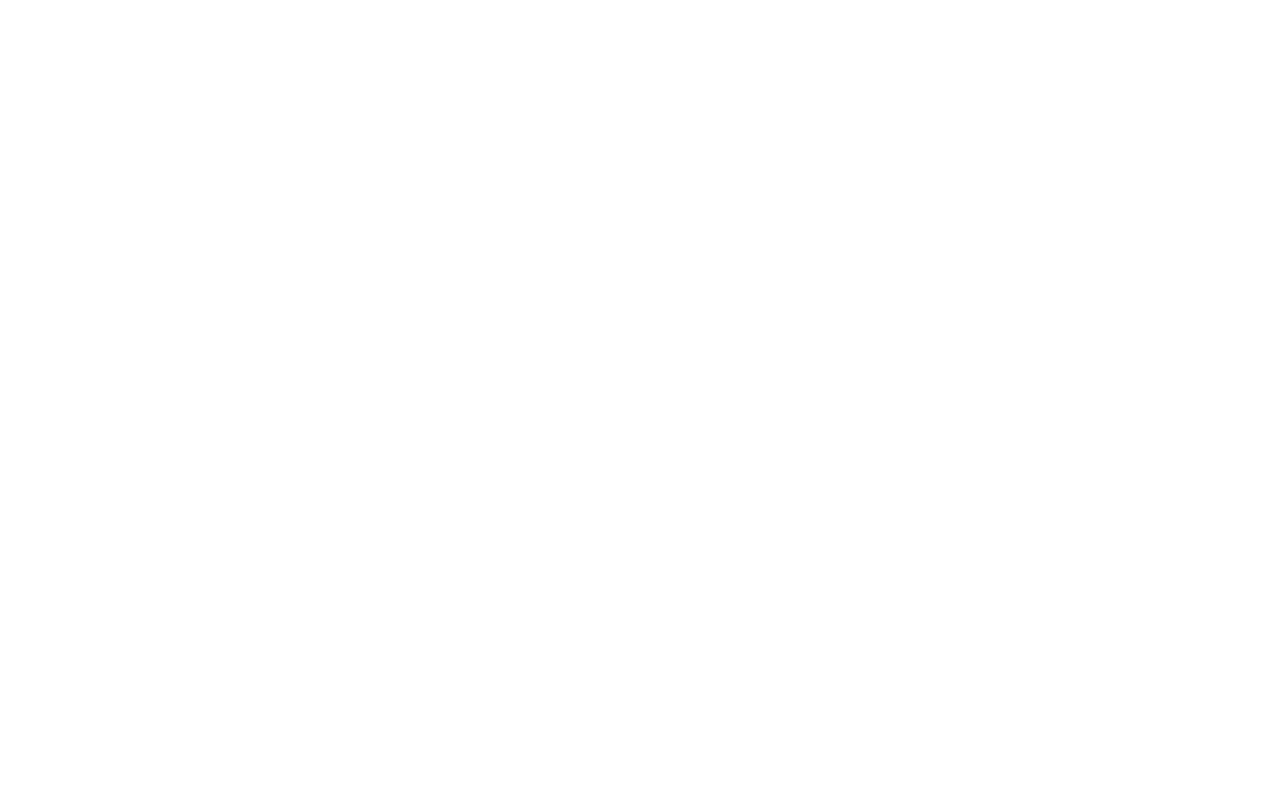
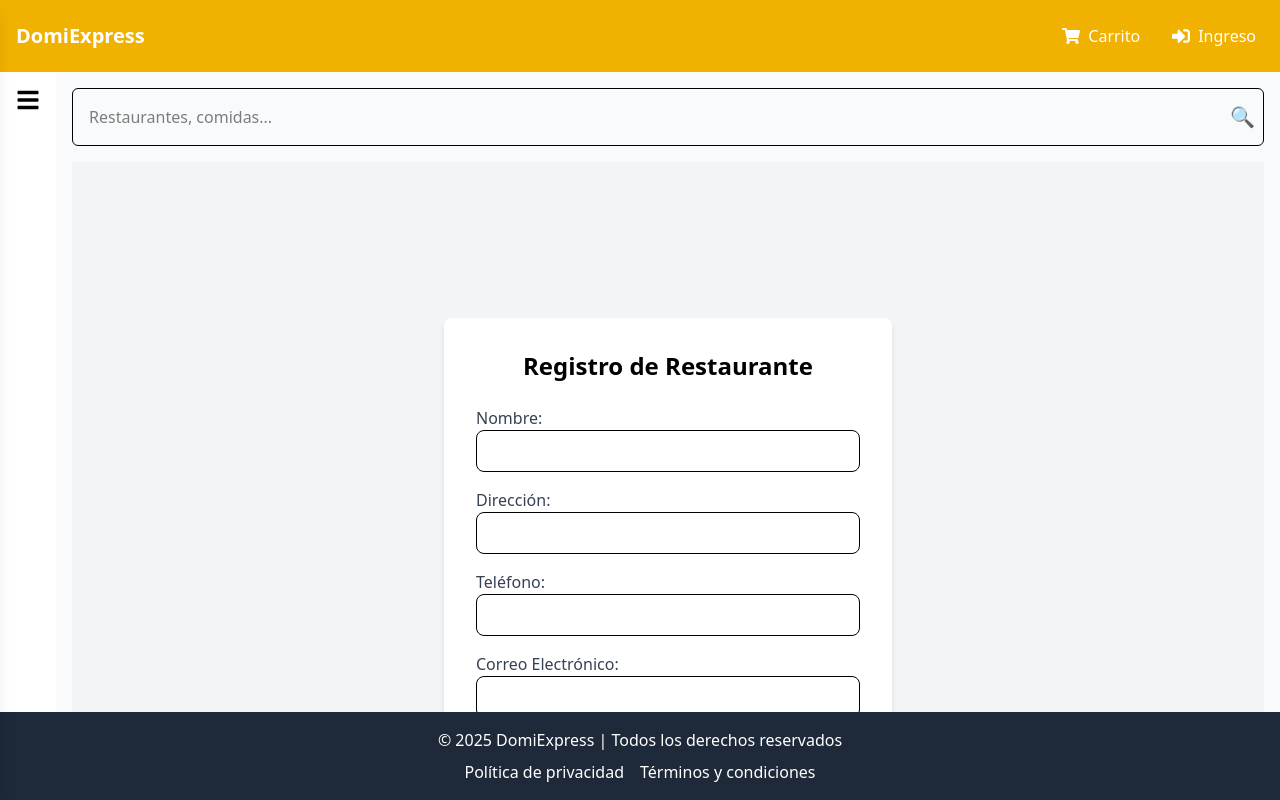
Before and after one commit to Nevet21/ProyectoDeliveryReact, a React (Vite) app: page /registrar-restaurante in a window 1280 px wide. Before the commit this address had no page. Built offline with nearby package versions, Linux system fonts and the light colour scheme.

Commit message:
metodo post para la creacion de un restaurante

```diff
--- a/src/App.tsx
+++ b/src/App.tsx
@@ -5,6 +5,7 @@ import { Toaster } from 'react-hot-toast';
 import Loader from './common/Loader';
 import routes from './routes';
 import MainLayout from './layaouts/MainLayaout'; // Asegúrate de importar MainLayout
+import Register from './pages/Restaurantes/Register'
 
 // Importación perezosa de la página de inicio (Home)
 const Home = lazy(() => import('./pages/Home/Home'));
@@ -22,7 +23,6 @@ function App() {
     <>
       <Toaster position="top-right" reverseOrder={false} />
    <Routes>
-        {/* Ruta principal (Home) */}
   <Route
     path="/"
     element={
@@ -34,7 +34,6 @@ function App() {
     }
   />
 
-        {/* Aquí puedes mapear otras rutas y envolverlas en MainLayout */}
   {routes.map(({ path, component: Component }, index) => (
     <Route
       key={index}
@@ -48,7 +47,19 @@ function App() {
       }
     />
   ))}
+
+  <Route
+    path="/registrar-restaurante"
+    element={
+      <Suspense fallback={<Loader />}>
+        <MainLayout>
+          <Register />
+        </MainLayout>
+      </Suspense>
+    }
+  />
 </Routes>
+
     </>
   );
 }
--- a/src/components/SideBar.tsx
+++ b/src/components/SideBar.tsx
@@ -1,14 +1,28 @@
 import React, { useState } from "react";
-import { FaBars, FaRegHandshake, FaHamburger, FaShoppingCart, FaPlus } from "react-icons/fa";
-import { Link } from "react-router-dom";
+import {
+  FaBars,
+  FaRegHandshake,
+  FaHamburger,
+  FaShoppingCart,
+  FaPlus
+} from "react-icons/fa";
+import { Link, useNavigate } from "react-router-dom";
 
 const Sidebar: React.FC = () => {
   const [isOpen, setIsOpen] = useState(false);
+  const navigate = useNavigate();
 
   const toggleSidebar = () => setIsOpen(!isOpen);
 
+  const handleNavigation = (path: string) => {
+    navigate(path);
+    setIsOpen(false);
+  };
+
   return (
-    <div>
+   <div className="relative z-50">
+  {/* Contenedor para posicionar correctamente */}
+  <div>
       {/* Botón para abrir/cerrar el sidebar */}
      <button
         className="text-2xl p-4 focus:outline-none cursor-pointer"
@@ -16,6 +30,8 @@ const Sidebar: React.FC = () => {
       >
         <FaBars />
       </button>
+  </div>
+
 
       {/* Sidebar */}
       <div
@@ -25,7 +41,7 @@ const Sidebar: React.FC = () => {
       >
         <div className="p-6 flex items-center justify-between">
           <div className="text-3xl font-bold">Logo</div>
-           <button
+          <button
             onClick={toggleSidebar}
             className="absolute top-2 right-4 text-xl font-bold cursor-pointer"
           >
@@ -34,23 +50,23 @@ const Sidebar: React.FC = () => {
         </div>
 
         <div className="p-6 space-y-6">
-          {/* Botones de Ingreso y Registro */}
           <div className="space-y-4">
             <Link
               to="/login"
               className="block py-2 px-4 rounded-md bg-red-500 hover:bg-red-600 text-center font-bold cursor-pointer"
+              onClick={() => setIsOpen(false)}
             >
               Ingreso
             </Link>
             <Link
               to="/register"
               className="block py-2 px-4 rounded-md bg-orange-500 hover:bg-orange-600 text-center font-bold cursor-pointer"
+              onClick={() => setIsOpen(false)}
             >
               Registro
             </Link>
           </div>
 
-          {/* Secciones con iconos */}
           <div className="space-y-4">
             <div className="flex items-center space-x-3 hover:bg-blue-500 hover:rounded-md p-2 transition cursor-pointer">
               <FaHamburger className="text-xl" />
@@ -64,18 +80,28 @@ const Sidebar: React.FC = () => {
               <FaPlus className="text-xl" />
               <span>Express</span>
             </div>
-            <div className="flex items-center space-x-3 hover:bg-blue-500 hover:rounded-md p-2 transition cursor-pointer">
+            <div
+              className="flex items-center space-x-3 hover:bg-blue-500 hover:rounded-md p-2 transition cursor-pointer"
+              onClick={() => handleNavigation("/registrar-restaurante")}
+            >
               <FaPlus className="text-xl" />
               <span>Registrar Restaurante</span>
             </div>
           </div>
 
-          {/* Promociones */}
           <div className="mt-6 bg-purple-500 rounded-md text-center py-3 text-white">
             <span className="font-semibold">¡Descubre nuestras promociones!</span>
           </div>
         </div>
       </div>
+
+      {/* Fondo oscuro solo cuando el menú está abierto */}
+      {isOpen && (
+        <div
+          className="fixed inset-0 bg-black opacity-30 z-30"
+          onClick={toggleSidebar}
+        />
+      )}
     </div>
   );
 };
--- /dev/null
+++ b/src/models/Restaurante.ts
@@ -0,0 +1,7 @@
+export interface Restaurante {
+  id?: number;
+  name?: string;
+  address?: string;
+  phone?: string;
+  email?: string;
+}
--- a/src/pages/Restaurantes/Register.tsx
+++ b/src/pages/Restaurantes/Register.tsx
@@ -1,55 +1,141 @@
-import React from "react";
+import React, { useState } from 'react';
+import type { Restaurante } from "../../models/Restaurante";
 
-const Register = () => {
+const Register: React.FC = () => {
+  const [restaurant, setRestaurant] = useState<Restaurante>({
+    name: '',
+    address: '',
+    phone: '',
+    email: '',
+  });
+  const [errors, setErrors] = useState<{ [key: string]: string }>({});
+  const [successMessage, setSuccessMessage] = useState<string>('');
+
+  const handleChange = (e: React.ChangeEvent<HTMLInputElement | HTMLTextAreaElement>) => {
+    setRestaurant({
+      ...restaurant,
+      [e.target.name]: e.target.value,
+    });
+  };
+
+  const validate = (): boolean => {
+    const newErrors: { [key: string]: string } = {};
+    if (!restaurant.name?.trim()) {
+      newErrors.name = 'El nombre es obligatorio';
+    }
+    if (!restaurant.address?.trim()) {
+      newErrors.address = 'La dirección es obligatoria';
+    }
+    if (!restaurant.phone?.trim()) {
+      newErrors.phone = 'El teléfono es obligatorio';
+    } else if (restaurant.phone.trim().length < 7) {
+      newErrors.phone = 'El teléfono debe tener al menos 7 caracteres';
+    }
+    if (!restaurant.email?.trim()) {
+      newErrors.email = 'El correo electrónico es obligatorio';
+    } else {
+      const emailRegex = /^[^\s@]+@[^\s@]+\.[^\s@]+$/;
+      if (!emailRegex.test(restaurant.email)) {
+        newErrors.email = 'El correo electrónico no es válido';
+      }
+    }
+    setErrors(newErrors);
+    return Object.keys(newErrors).length === 0;
+  };
+
+  const handleSubmit = async (e: React.FormEvent) => {
+    e.preventDefault();
+    setSuccessMessage('');
+    if (!validate()) return;
+
+    try {
+      console.log("Datos enviados:", restaurant);
+
+      const response = await fetch('http://127.0.0.1:5000/restaurants', {
+        method: 'POST',
+        headers: { 'Content-Type': 'application/json' },
+        body: JSON.stringify({ ...restaurant, created_at: new Date().toISOString() }),
+      });
+      if (response.ok) {
+        setSuccessMessage('¡Restaurante registrado con éxito!');
+        setRestaurant({ name: '', address: '', phone: '', email: '' });
+        setErrors({});
+      } else {
+        const errorData = await response.json();
+        alert('Error al registrar: ' + errorData.message);
+      }
+    } catch (error) {
+      console.error('Error en la solicitud:', error);
+      alert('Error al registrar el restaurante');
+    }
+  };
+
   return (
-    <div className="flex min-h-screen bg-gray-100">
-      {/* Lado izquierdo con imagen y texto promocional */}
-      <div
-        className="hidden md:flex w-1/2 bg-cover bg-center items-center justify-center"
-        style={{ backgroundImage: "url('/your-image.jpg')" }}
-      >
-        <div className="text-white px-10 max-w-md">
-          <h1 className="text-4xl font-bold mb-4">0% TARIFAS POR 30 DÍAS</h1>
-          <p className="mb-4">
-            Aplica un 20% de descuento en tu menú y <strong>no pagues por el uso de la plataforma</strong> en tus primeros 30 días.
-          </p>
-          <p className="text-xl font-semibold">Únete a Rappi y accede a miles de usuarios cerca de ti</p>
-          <p className="mt-2 text-sm">¡Es por tiempo limitado!</p>
-          <a href="#" className="mt-4 block font-semibold text-white underline">
-            ¿Ya eres aliado y quieres registrar otras marcas o sucursales? Haz clic aquí &gt;&gt;
-          </a>
+    <div className="flex items-center justify-center min-h-screen bg-gray-100">
+      <form onSubmit={handleSubmit} className="bg-white p-8 rounded-lg shadow-md w-full max-w-md">
+        <h2 className="text-2xl font-bold mb-6 text-center">Registro de Restaurante</h2>
+
+        <div className="mb-4">
+          <label htmlFor="name" className="block text-gray-700">Nombre:</label>
+          <input
+            type="text"
+            id="name"
+            name="name"
+            value={restaurant.name}
+            onChange={handleChange}
+            className="w-full px-4 py-2 border rounded-lg focus:outline-none focus:ring-2 focus:ring-yellow-400"
+          />
+          {errors.name && <p className="text-red-500 text-sm mt-1">{errors.name}</p>}
         </div>
-      </div>
 
-      {/* Lado derecho con el formulario */}
-      <div className="w-full md:w-1/2 flex items-center justify-center bg-white">
-        <form className="w-full max-w-md p-8 space-y-6 shadow-md rounded-md bg-white">
-          <h2 className="text-2xl font-bold text-gray-800 text-center">Registra tu restaurante</h2>
-          <p className="text-center text-sm text-gray-500">
-            ¿Ya comenzaste tu registro? <a href="#" className="text-green-600 font-semibold underline">continúa aquí.</a>
-          </p>
-          <div className="grid grid-cols-2 gap-4">
-            <input type="text" placeholder="Tu nombre" className="border p-2 rounded" />
-            <input type="text" placeholder="Tu apellido" className="border p-2 rounded" />
-          </div>
-          <div className="grid grid-cols-2 gap-4">
-            <select className="border p-2 rounded">
-              <option>Colombia (+57)</option>
-              <option>México (+52)</option>
-              <option>Perú (+51)</option>
-            </select>
-            <input type="text" placeholder="Tu móvil" className="border p-2 rounded" />
-          </div>
-          <input type="email" placeholder="E-mail del responsable" className="w-full border p-2 rounded" />
-          <input type="password" placeholder="Crea una contraseña" className="w-full border p-2 rounded" />
-          <button type="submit" className="w-full bg-gray-300 text-gray-700 font-bold py-2 rounded cursor-not-allowed" disabled>
-            Registrar restaurante
-          </button>
-          <a href="#" className="block text-center text-green-600 font-semibold mt-4">
-            Mi negocio no es un restaurante
-          </a>
-        </form>
-      </div>
+        <div className="mb-4">
+          <label htmlFor="address" className="block text-gray-700">Dirección:</label>
+          <input
+            type="text"
+            id="address"
+            name="address"
+            value={restaurant.address}
+            onChange={handleChange}
+            className="w-full px-4 py-2 border rounded-lg focus:outline-none focus:ring-2 focus:ring-yellow-400"
+          />
+          {errors.address && <p className="text-red-500 text-sm mt-1">{errors.address}</p>}
+        </div>
+
+        <div className="mb-4">
+          <label htmlFor="phone" className="block text-gray-700">Teléfono:</label>
+          <input
+            type="text"
+            id="phone"
+            name="phone"
+            value={restaurant.phone}
+            onChange={handleChange}
+            className="w-full px-4 py-2 border rounded-lg focus:outline-none focus:ring-2 focus:ring-yellow-400"
+          />
+          {errors.phone && <p className="text-red-500 text-sm mt-1">{errors.phone}</p>}
+        </div>
+
+        <div className="mb-4">
+          <label htmlFor="email" className="block text-gray-700">Correo Electrónico:</label>
+          <input
+            type="email"
+            id="email"
+            name="email"
+            value={restaurant.email}
+            onChange={handleChange}
+            className="w-full px-4 py-2 border rounded-lg focus:outline-none focus:ring-2 focus:ring-yellow-400"
+          />
+          {errors.email && <p className="text-red-500 text-sm mt-1">{errors.email}</p>}
+        </div>
+
+        <button
+          type="submit"
+          className="w-full bg-yellow-500 text-black py-2 rounded-lg hover:bg-yellow-600 transition-colors"
+        >
+          Registrar
+        </button>
+
+        {successMessage && <p className="text-green-600 text-center mt-4">{successMessage}</p>}
+      </form>
     </div>
   );
 };
```
Also changed, not shown: src/models/Adress.ts (renamed from src/models/Adress.tsx), src/models/Customer.ts (renamed from src/models/Customer.tsx), src/models/Order.ts (renamed from src/models/Order.tsx). Lines whose indentation alone changed are shown as unchanged.
